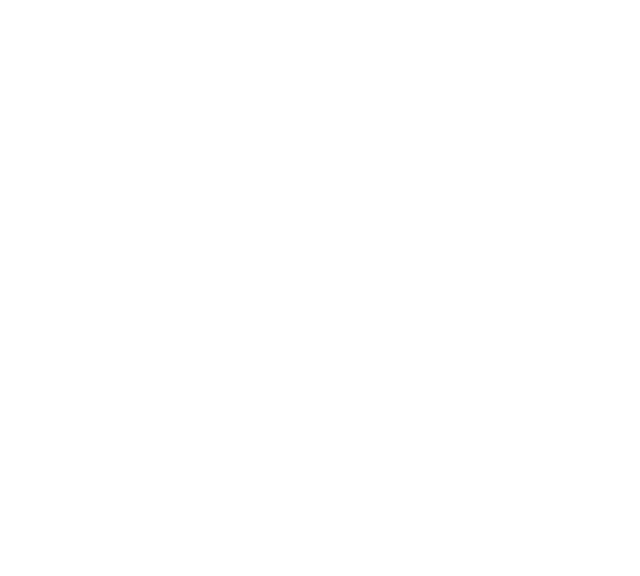
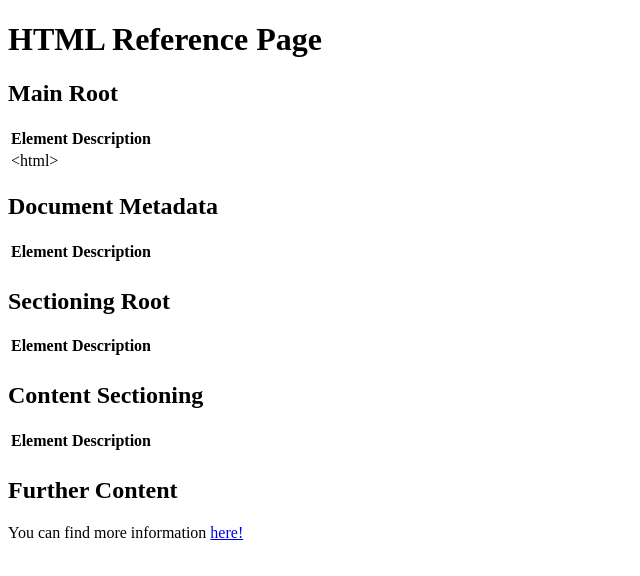
Before and after one commit to Lormik/cheatsheet, a plain HTML site: page index.html in a window 1280 px wide. Shown: the whole page, without its empty margins (0-640 px from the left). Drawn offline with Linux system fonts and the light colour scheme.

Commit message:
add table holders

```diff
--- a/index.html
+++ b/index.html
@@ -14,31 +14,116 @@
 
     <!-- Page Main Body -->
     <main>
-        <!-- HTML Section -->
+        <!-- Header -->
+        <header>
+            <h1>HTML Reference Page</h1>
+        </header>
+
+        <div></div>
+
         <!-- Main Root -->
         <div>
+            <div>
+                <h2>Main Root</h2>
+            </div>
 
+            <table>
+                <thead>
+                    <tr>
+                        <th>Element</th>
+                        <th>Description</th>
+                    </tr>
+                </thead>
+                <tbody>
+                    <tr>
+                        <td>&lt;html&gt;</td>
+                        <td></td>
+                    </tr>
+                </tbody>
+            </table>
         </div>
+
+        <div></div>
+
         <!-- Document Metadata -->
         <div>
+            <div>
+                <h2>Document Metadata</h2>
+            </div>
 
+            <table>
+                <thead>
+                    <tr>
+                        <th>Element</th>
+                        <th>Description</th>
+                    </tr>
+                </thead>
+                <tbody>
+                    <tr>
+                        <td></td>
+                        <td></td>
+                    </tr>
+                </tbody>
+            </table>
         </div>
+
+        <div></div>
+
         <!-- Sectioning Root -->
         <div>
+            <div>
+                <h2>Sectioning Root</h2>
+            </div>
 
+            <table>
+                <thead>
+                    <tr>
+                        <th>Element</th>
+                        <th>Description</th>
+                    </tr>
+                </thead>
+                <tbody>
+                    <tr>
+                        <td></td>
+                        <td></td>
+                    </tr>
+                </tbody>
+            </table>
         </div>
+
+        <div></div>
+
         <!-- Content Sectioning -->
         <div>
+            <div>
+                <h2>Content Sectioning</h2>
+            </div>
 
+            <table>
+                <thead>
+                    <tr>
+                        <th>Element</th>
+                        <th>Description</th>
+                    </tr>
+                </thead>
+                <tbody>
+                    <tr>
+                        <td></td>
+                        <td></td>
+                    </tr>
+                </tbody>
+            </table>
         </div>
-        <!-- Text Content -->
+
+        <div></div>
+
+        <!-- Further Content -->
         <div>
+            <h2>Further Content</h2>
+            <p>You can find more information <a href="https://developer.mozilla.org/en-US/docs/Web/HTML/Element">here!</a></p>
+        </div>
 
-        </div>
-        <!-- Inline Text Semantics -->
-        <div>
-
-        </div>
+        <div></div>
     </main>
 
     <!-- Page Footer -->
```
